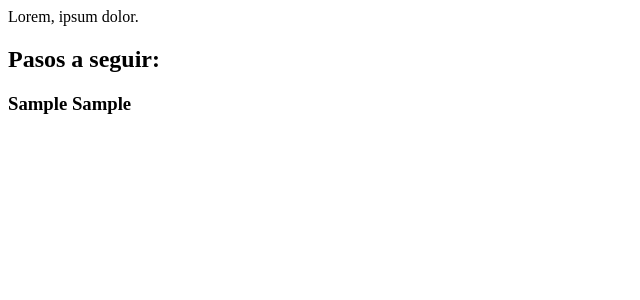
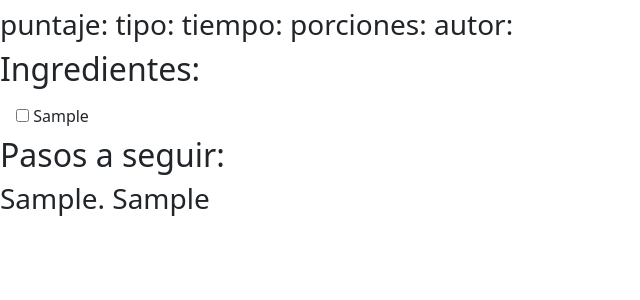
Before and after one commit to TebaHuido/Quokka-Chef, a PHP site: page /recetario.php in a window 1280 px wide. Shown: the top 300 px of the page, without its empty margins (0-640 px from the left). Run offline with PHP 8.4, Linux system fonts and the light colour scheme; tables that the repository leaves empty or names only in its code hold one stand-in row (values such as "Sample post"); data that the repository does not hold is empty; some libraries are stand-ins or nearby versions.

Commit message:
lectura desde mysql

```diff
--- a/recetario.php
+++ b/recetario.php
@@ -2,7 +2,13 @@
 include_once'bd.php';
 $gsent=$pdo->prepare('SELECT * FROM intrucciones WHERE ID_RECETA = 1 ORDER BY orden' );
 $gsent->execute();
-$res = $gsent->fetchALL();
+$intrucciones = $gsent->fetchALL();
+$gsent2=$pdo->prepare('SELECT * FROM ingredientes WHERE ID_RECETA = 1' );
+$gsent2->execute();
+$ingredientes = $gsent2->fetchALL();
+$gsent3=$pdo->prepare('SELECT * FROM receta WHERE ID_RECETA = 1' );
+$gsent3->execute();
+$receta = $gsent3->fetchALL()[0];
 ?>
 <!DOCTYPE html>
 <html lang="en">
@@ -11,17 +17,25 @@ $res = $gsent->fetchALL();
     <meta http-equiv="X-UA-Compatible" content="IE=edge">
     <meta name="viewport" content="width=device-width, initial-scale=1.0">
     <title>Document</title>
+    <link href="assets\dist\css\bootstrap.min.css" rel="stylesheet">
 </head>
 <body>
-    <div class="container">
-        <div class="d-flex bd-highlight">
-            <div class="p-2 flex-grow-1 bd-highlight"id="ingredientes">Lorem, ipsum dolor.</div>
-            <div class="p-2 bd-highlight"id="imagen"></div>
-          </div>
+    <h1><?php echo $receta['Nombre']?></h1>
+    <h3><?php echo "puntaje: ".$receta['Puntaje']. " tipo: ".$receta['Tipo'] ." tiempo: ".$receta['Tiempo']." ".$receta['Med_tiempo']." porciones: ".$receta['Porciones']. " autor: ".$receta['Autor'] ?></h3>
+
+    <h2>Ingredientes:</h2>
+    <div class="input-group-prepend">
+
+    <ul class="list-group list-group-flush">
+    <?php foreach($ingredientes as $dato):?>
+        <li class="list-group-item"><input type="checkbox"><?php echo "  ". $dato['ingredientes'] ?></li>
+    <?php endforeach?>
+    </ul>
+
     </div>
     <h2>Pasos a seguir:</h2>
-    <?php foreach($res as $dato):?>
-        <h3><?php echo $dato['orden']," ", $dato['intruccion'] ?></h3>
+    <?php foreach($intrucciones as $dato):?>
+        <h3><?php echo $dato['orden'],". ", $dato['intruccion'] ?></h3>
     <?php endforeach?>
     <script src="ajax.js"></script>
 </body>
```
